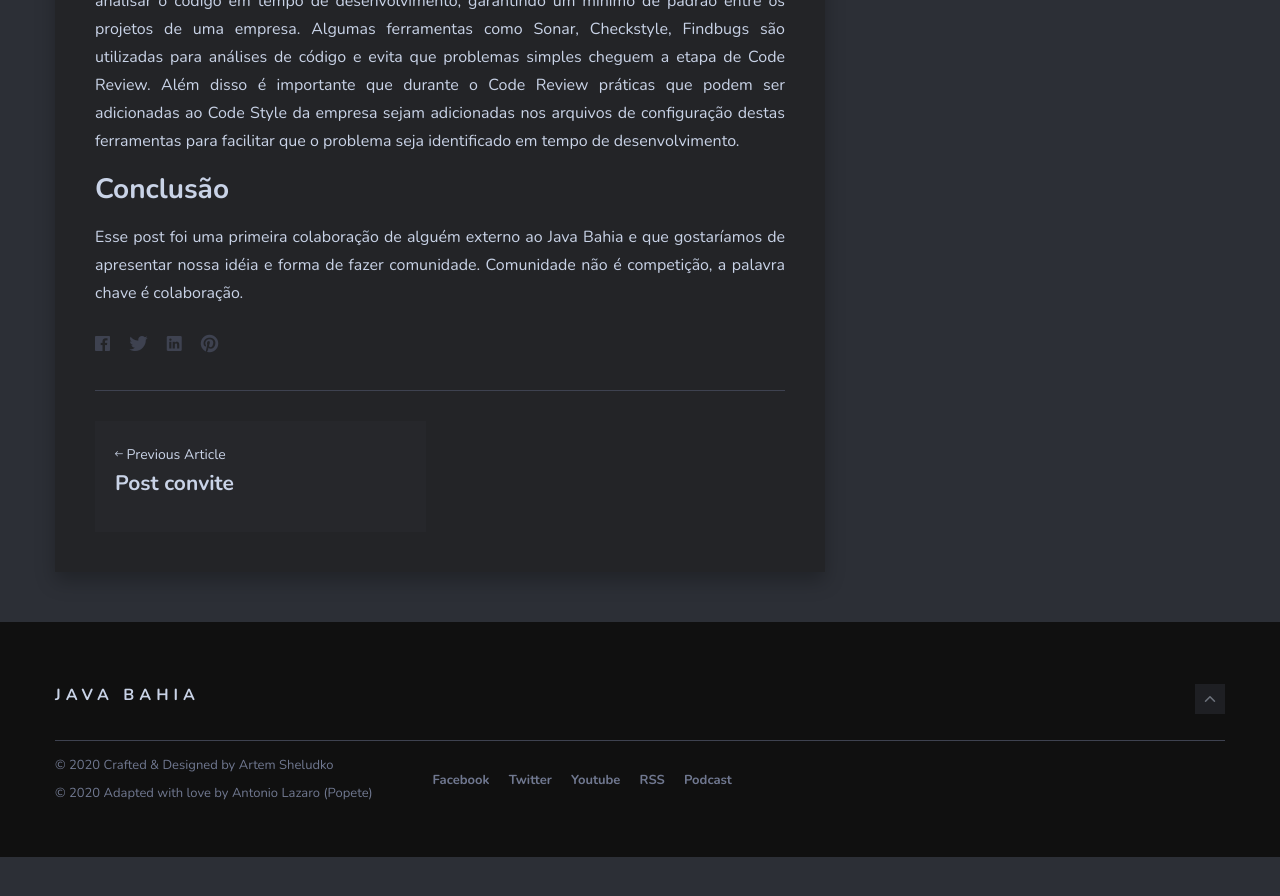
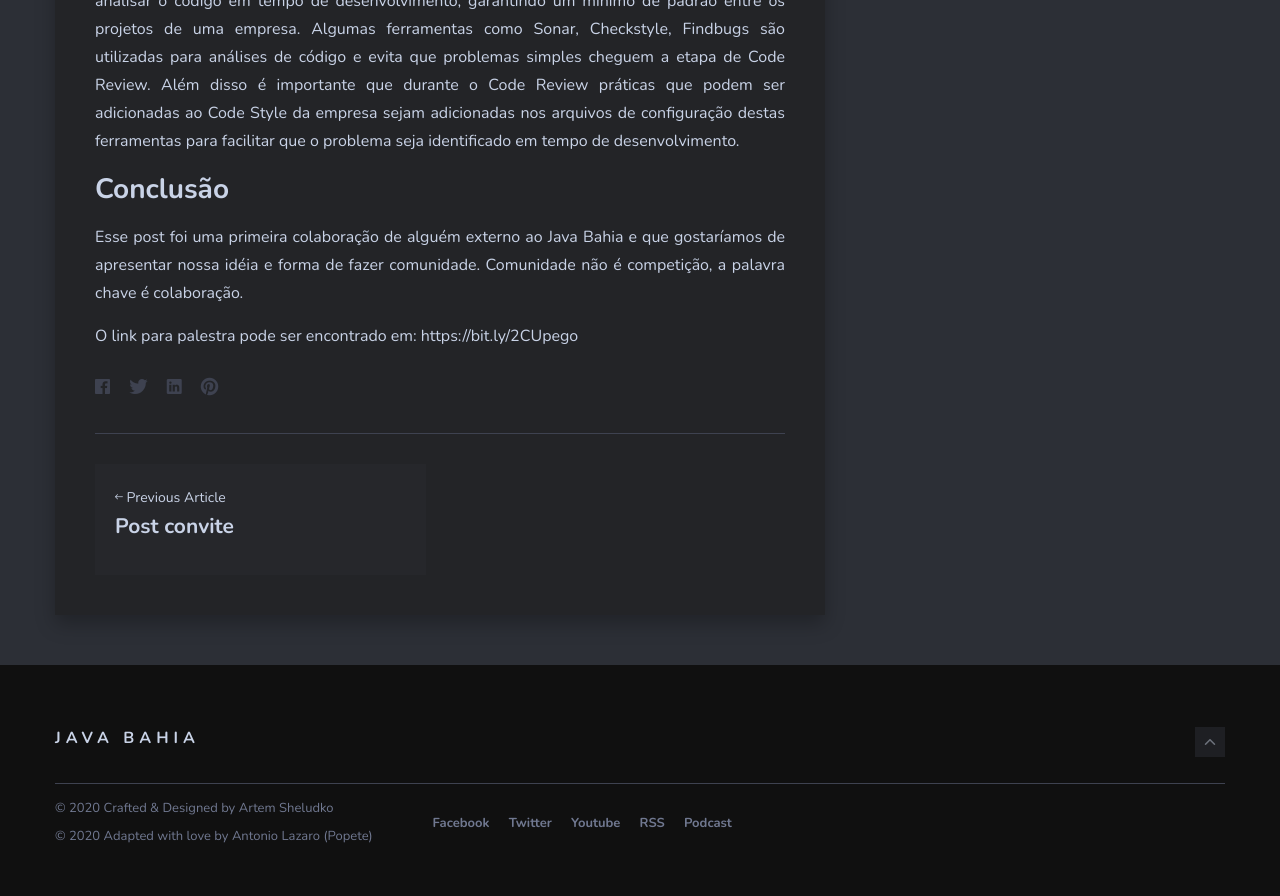
Before and after one commit to javabahia/javabahia.github.io, a Jekyll site: the page built from _posts/2020-07-20-como-fazer-um-bom-design-codigo-em-java.markdown, in a window 1280 px wide and 900 px high, scrolled down 11184 px. Shown: the top 896 px of the window. Built offline with Jekyll 4.4.1, drawn with Linux system fonts in a browser that asks for light colours; nearby versions of some CDN libraries; comment, search, counter and statistics services are not loaded; before the commit the page ends 12041 px from its top, so only the background shows below that.

Commit message:
ajuste na url para compartilhamento e atualizacao com slides no post de paula santana

```diff
--- a/_config.yml
+++ b/_config.yml
@@ -4,7 +4,7 @@
 title: Blog do JUG (Java User Group) Java Bahia
 description: Java Bahia é um JUG (Java User Group) criado pela comunidade Java de Salvador/Bahia, mas não exclusivo a eles. O objetivo é falarmos sobre tecnologia e desenvolvimento em geral, principalmente sobre utilização de Java como plataforma de solução para construção de software.
 baseurl: "" # the subpath of your site, e.g. /blog
-url: "http://localhost:4000/" # the base hostname & protocol for your site, e.g. http://example.com
+url: "https://javabahia.github.io/" # the base hostname & protocol for your site, e.g. http://example.com
 
 
 #-------------------------------
--- a/_posts/2020-07-20-como-fazer-um-bom-design-codigo-em-java.markdown
+++ b/_posts/2020-07-20-como-fazer-um-bom-design-codigo-em-java.markdown
@@ -187,3 +187,5 @@ Algumas ferramentas como Sonar, Checkstyle, Findbugs são utilizadas para análi
 ## Conclusão
 
 Esse post foi uma primeira colaboração de alguém externo ao Java Bahia e que gostaríamos de apresentar nossa idéia e forma de fazer comunidade. Comunidade não é competição, a palavra chave é colaboração.
+
+O link para palestra pode ser encontrado em: https://bit.ly/2CUpego
```
